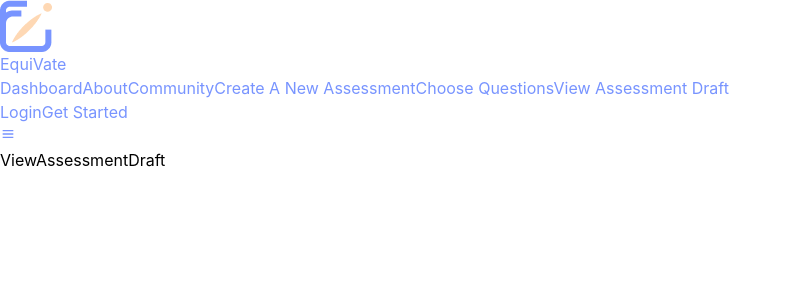
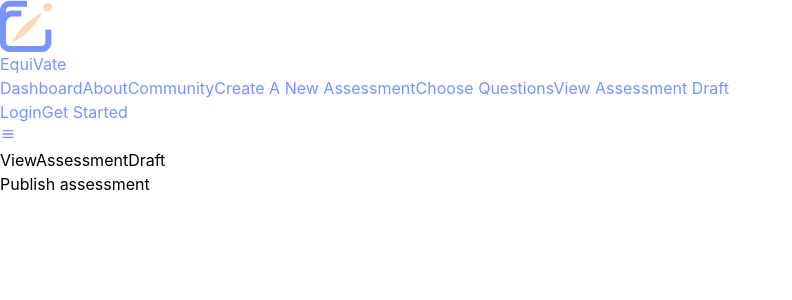
Before and after one commit to cherryontech/guava_dream_fall2023, a React (Create React App) app: page /assessment-draft in a window 1280 px wide. Shown: the top 300 px of the page, without its empty margins (0-792 px from the left). Built offline with nearby package versions, Linux system fonts and the light colour scheme.

Commit message:
feat: Add button to send assessment

```diff
--- a/src/Pages/ViewAssessmentDraft.js
+++ b/src/Pages/ViewAssessmentDraft.js
@@ -51,6 +51,7 @@ const ViewAssessmentDraft = ({ assessmentQuestions, deleteQuestion }) => {
     <>
       <p>ViewAssessmentDraft</p>
       {displayAssessmentQuestions}
+      <button>Publish assessment</button>
     </>
   );
 };
```
